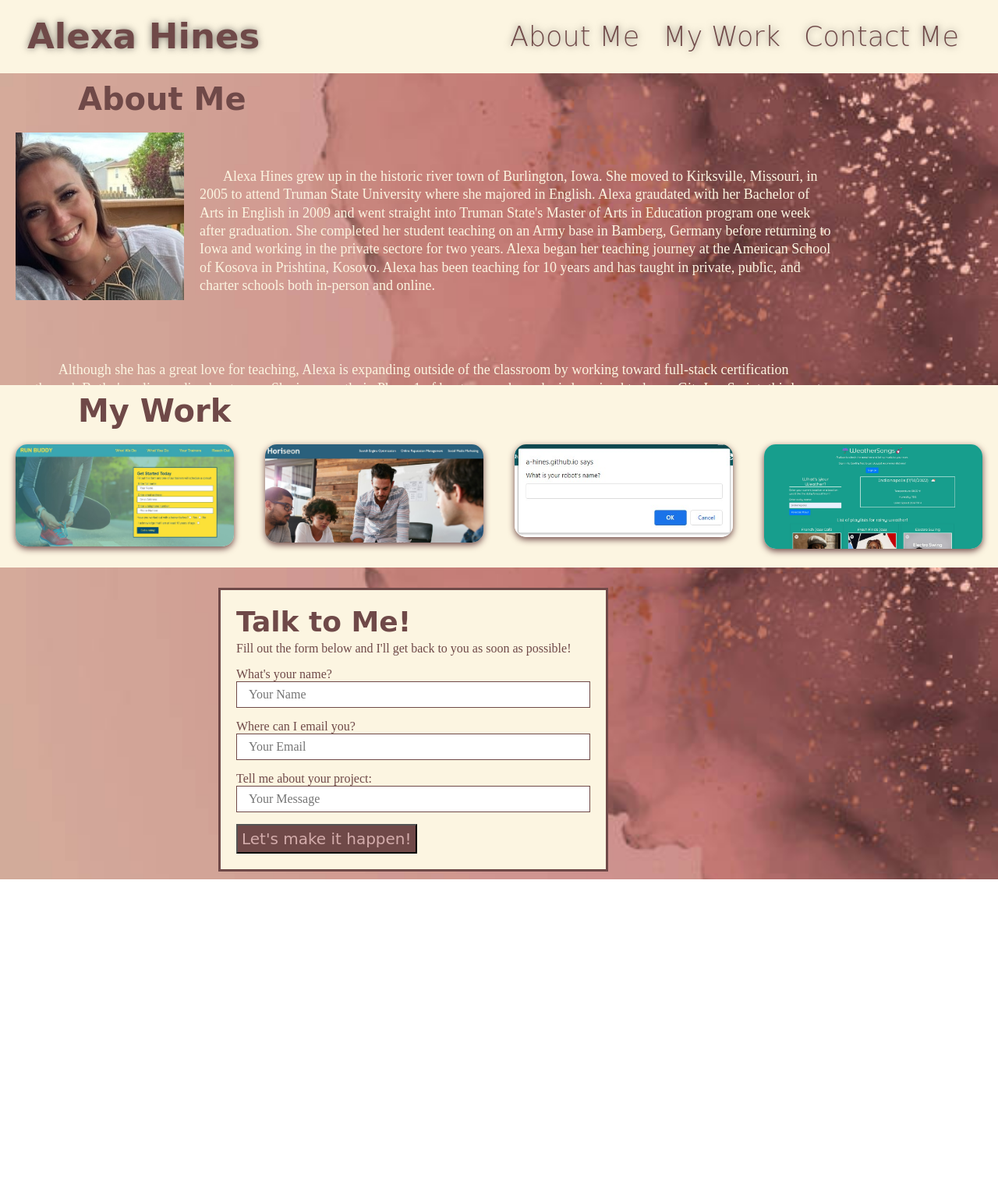
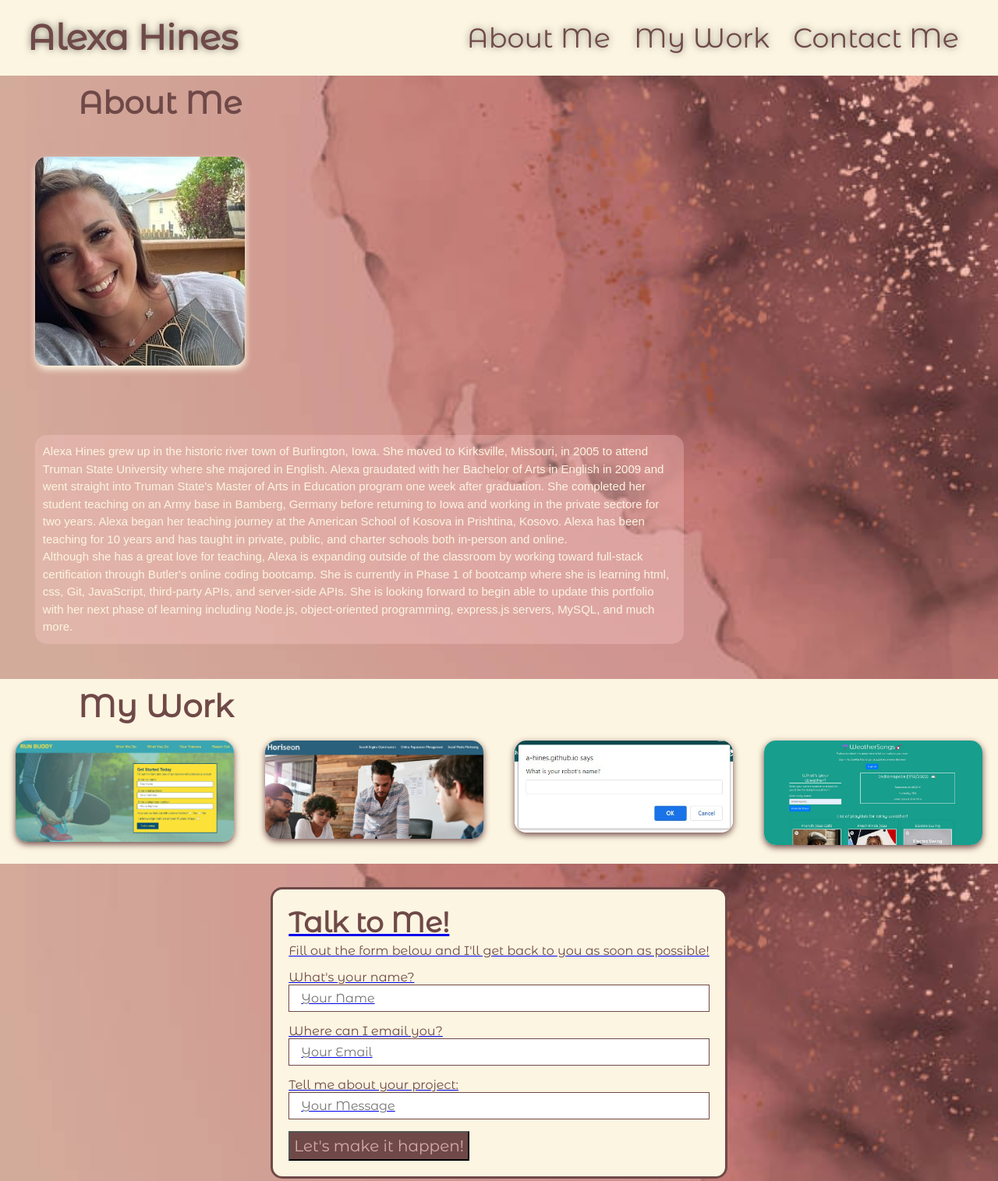
Before and after one commit to a-hines/ahines-portfolio-2, a plain HTML site: page index.html in a window 1280 px wide. Shown: the top 1515 px of the page at 78% size. Before the commit the page ends 1128 px from the top, so only its background shows below. Drawn offline with Linux system fonts and the light colour scheme.

Commit message:
linking error

```diff
--- a/assets/css/style.css
+++ b/assets/css/style.css
@@ -8,7 +8,7 @@
     margin: 0;
     padding: 0;
     box-sizing: border-box;
-    font-family: 'Times New Roman', Times, serif;
+    font-family: 'Montserrat Alternates', sans-serif;
 }
 
 header {
@@ -37,7 +37,6 @@ header h1 {
 header a {
     text-decoration: none;
     color: var(--primary-color);
-    font-family: Brush Script MT, Brush Script Std, cursive;
 }
 
 header nav {
@@ -57,7 +56,6 @@ header nav ul li a {
     padding: 10px 15px;
     font-weight: lighter;
     font-size: 35px;
-    font-family: Brush Script MT, Brush Script Std, cursive;
 }
 
 header nav ul li a:hover{
@@ -68,38 +66,48 @@ header nav ul li a:hover{
 }
 
 /* about me style start */
-.bio-content {
-    height:400px;
+.bio {
     background-size: cover;
     overflow: auto;
     background-image: url(../images/background-1.jpg);
-    display: flex;
-    justify-content: flex-start;
-    flex-wrap: wrap;
 }
 
-.bio-content h2 {
-    font-family: Brush Script MT, Brush Script Std, cursive;
+.bio h2 {
     font-size: 40px;
     color: var(--primary-color);
     padding: 10px 100px 0 100px;
 }
 
+.bio-content {
+    display: flex;
+    justify-content: flex-start;
+    flex-wrap: wrap;
+    align-items: flex-start;
+}
+
 .bio-content img {
-    width: 20%;
-    float: left;
-    padding: 20px;
+    width: 20;
+    margin: 3.5%;
+    border-color: var(--primary-color);
+    border-radius: 15px;
+    box-shadow: 1px 5px 8px var(--tertiary-color);
+}
+
+.transbox {
+    padding: 5px;
+    background: hsla(0, 100%, 90%, 0.3);
+    border-radius: 15px;
+    width: 65%;
+    margin: 3.5%;
 }
 
 .bio-content p {
-    padding: 20px 0;
-    font-size: 18px;
+    padding: 5px;
+    font-family: Arial, Helvetica, sans-serif;
+    font-size: 15px;
     color: var(--tertiary-color);
-    width: 80%;
     text-align: left;
-    margin: 3.5%;
-    line-height: 1.3;
-    text-indent: 30px;
+    line-height: 1.5;
 }
 /* about me style end */
 
@@ -109,7 +117,6 @@ header nav ul li a:hover{
 }
 
 .work-content h2 {
-    font-family: Brush Script MT, Brush Script Std, cursive;
     font-size: 40px;
     color: var(--primary-color);
     padding: 10px 100px 0 100px;
@@ -142,26 +149,27 @@ header nav ul li a:hover{
 
 /* contact me style start */
 .contact-content {
-    height: 400px;
+    display: flex;
+    justify-content: center;
+    flex-wrap: wrap;
+    align-items: flex-start;
     background-size: cover;
     background-position: center;
-    position: relative;
     background-image: url(../images/background-1.jpg)
 }
 
 .contact-form {
     background-color: var(--tertiary-color);
     padding: 20px;
-    width: 500px;
+    margin: 30px;
     color:var(--primary-color);
     border: solid 3px var(--primary-color);
-    position: absolute;
     bottom: 10px;
     right: 500px;
+    border-radius: 15px;
 }
 
 .contact-form h2 {
-    font-family: Brush Script MT, Brush Script Std, cursive;
     font-size: 36px;
 }
 
@@ -184,7 +192,6 @@ header nav ul li a:hover{
     background-color: var(--primary-color);
     color: var(--secondary-color);
     font-size: 20px;
-    font-family: Brush Script MT, Brush Script Std, cursive;
     padding: 5px;
 }
 /* contact me style end*/
--- a/index.html
+++ b/index.html
@@ -4,6 +4,9 @@
 <head>
     <meta charset="UTF-8" />
     <title>Alexa Hines Portfolio</title>
+    <link rel="preconnect" href="https://fonts.googleapis.com">
+    <link rel="preconnect" href="https://fonts.gstatic.com" crossorigin>
+    <link href="https://fonts.googleapis.com/css2?family=Montserrat+Alternates&display=swap" rel="stylesheet">
     <link rel="stylesheet" href="./assets/css/style.css"/>
 </head>
 
@@ -32,10 +35,12 @@
     </header>
 
     <!-- about me section begin -->
-    <section id="about-me" class="bio-content">
+    <section id="about-me" class="bio">
         <h2>About Me</h2>
-        <div>
+        <div class="bio-content">
             <img src="./assets/images/me.jpg" alt="Alexa Hines" />
+            <!-- Added div to create transparent background with text -->
+            <div  class="transbox">
                 <p>
                     Alexa Hines grew up in the historic river town of Burlington, Iowa. She moved to Kirksville, Missouri, in 2005
                     to attend Truman State University where she majored in English. Alexa graudated with her Bachelor of Arts in English
@@ -43,13 +48,13 @@
                     completed her student teaching on an Army base in Bamberg, Germany before returning to Iowa and working in the private
                     sectore for two years. Alexa began her teaching journey at the American School of Kosova in Prishtina, Kosovo. Alexa has
                     been teaching for 10 years and has taught in private, public, and charter schools both in-person and online.
-                </p>
-                <p>
+                    <br>
                     Although she has a great love for teaching, Alexa is expanding outside of the classroom by working toward full-stack
                     certification through Butler's online coding bootcamp. She is currently in Phase 1 of bootcamp where she is learning html,
                     css, Git, JavaScript, third-party APIs, and server-side APIs. She is looking forward to begin able to update this portfolio
                     with her next phase of learning including Node.js, object-oriented programming, express.js servers, MySQL, and much more.
                 </p>
+            </div>
         </div>
     </section>
     <!-- about me section end -->
@@ -67,7 +72,7 @@
             <a href="https://a-hines.github.io/robot-gladiator/">
                 <img src="./assets/images/robot-gladiators-pic.jpg" alt="Robot Gladiators Landing Page" width="100%"/>
 
-            <a href="https://a-hines.github.io/robot-gladiator/">
+            <a href="https://a-hines.github.io/lovelace-group/">
                 <img src="./assets/images/weathersongs.jpg" alt="WeatherSongs Landing Page" width="100%"/>
         </div>
     </section>
```
